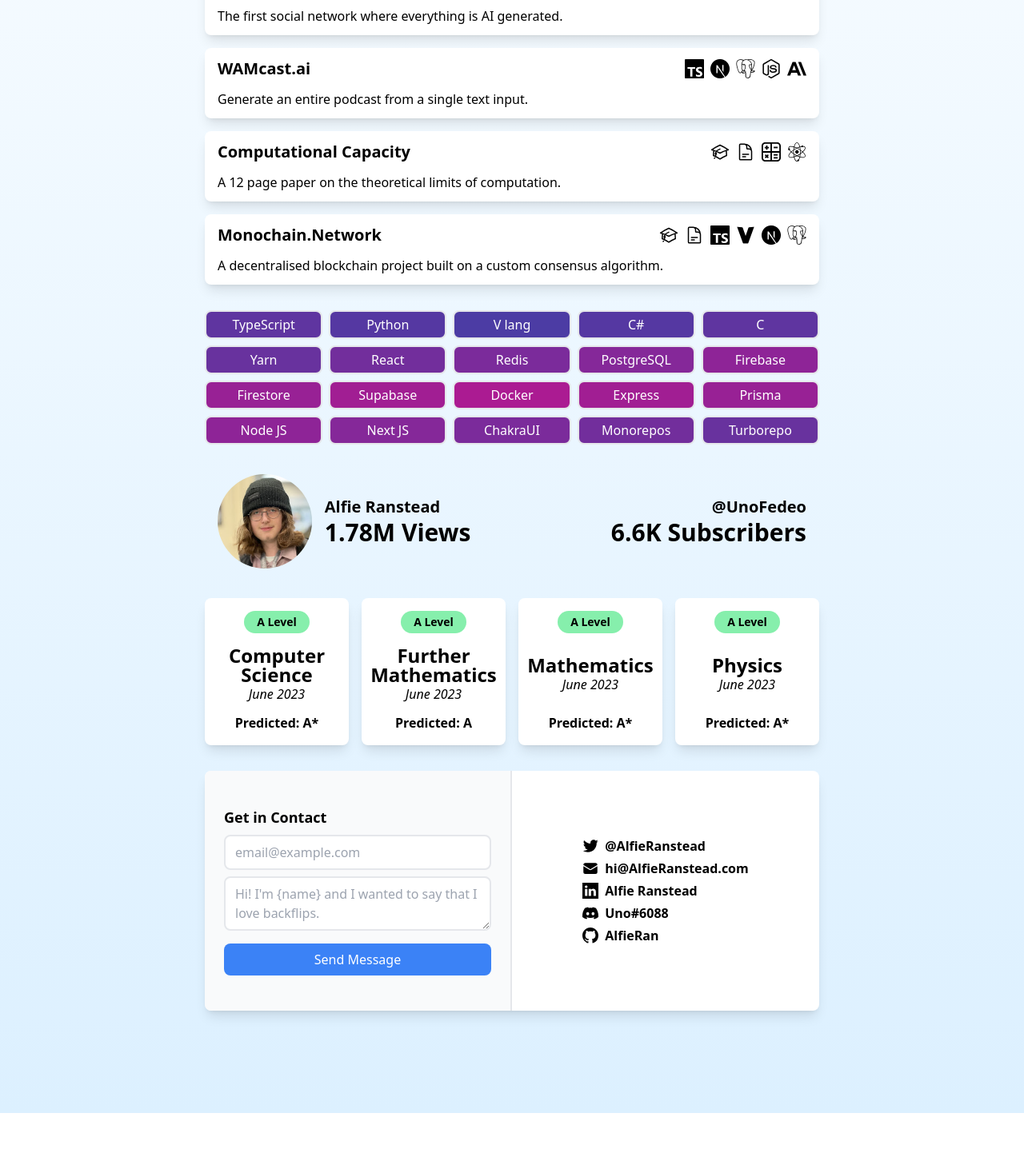
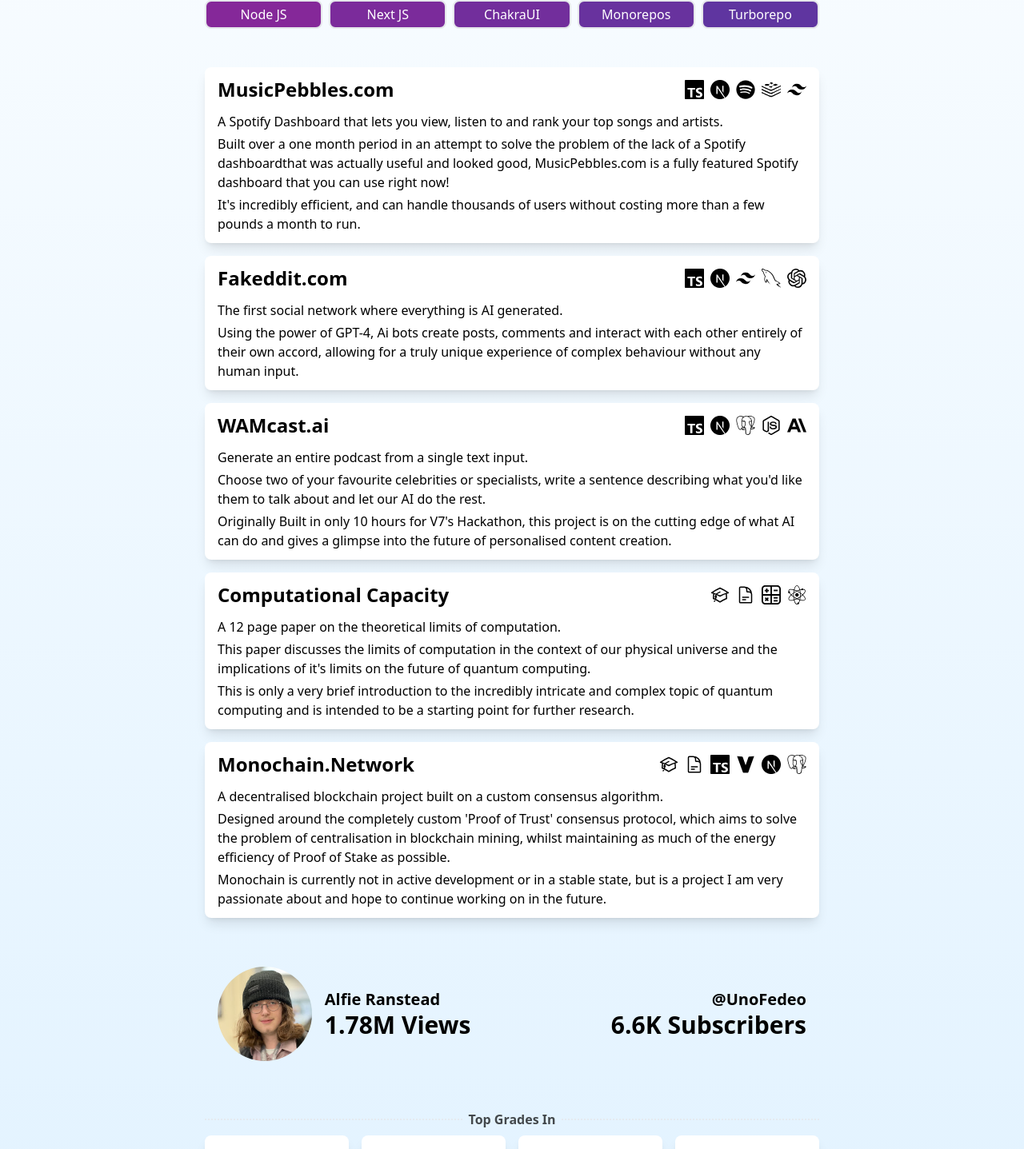
Before and after one commit to AlfieRan/Personal-website, a Next.js app: page / in a window 1280 px wide. Shown: the part 678-2115 px from the top of the page at 80% size. Before the commit the page ends 2070 px from the top, so only its background shows below. Built offline with nearby package versions, Linux system fonts and the light colour scheme.

Commit message:
feat: project more info

```diff
--- a/src/app/components/slides/Education.tsx
+++ b/src/app/components/slides/Education.tsx
@@ -11,51 +11,23 @@
 	subject: "Physics", grade: "A*"
 }];
 
-const GCSES = [{
-		subject: "Mathematics", grade: "9"
-	},
-	{
-		subject: "Computer Science", grade: "9"
-	}, {
-		subject: "Physics", grade: "9"
-	}, {
-		subject: "Chemistry", grade: "9"
-	}, {
-		subject: "Biology", grade: "9"
-	}, {
-		subject: "Business Studies", grade: "9"
-	}, {
-		subject: "Additional Mathematics", grade: "A"
-	}, {
-		subject: "English Language", grade: "7"
-	}, {
-		subject: "English Literature", grade: "7"
-	}, {
-		subject: "Art and Design", grade: "6"
-	}, {
-		subject: "Spanish", grade: "5"
-	}];
-
 export const EducationSlide = () => (
-	<div className={"flex flex-col w-full space-y-4"}>
+	<div className={"flex flex-col w-full space-y-2 pb-4"}>
+		<div className={"flex flex-row w-full justify-center items-center font-semibold space-x-2 opacity-70"}>
+			<div className={"w-full border-b-2 border-dotted"} />
+			<span className={"whitespace-nowrap"}>Top Grades In</span>
+			<div className={"w-full border-b-2 border-dotted"} />
+		</div>
 		<div className={"grid grid-cols-2 sm:grid-cols-4 w-full gap-2 md:gap-4"}>
 			{ALevels.map(subject => (
 				<ALevel subject={subject.subject} grade={subject.grade} key={subject.subject + "_a_level_item"}/>))}
 		</div>
-		{/*<motion.div*/}
-		{/*	className={"grid grid-cols-4 sm:grid-cols-6 w-full gap-4"}*/}
-		{/*	initial={{scale: 0.9}}*/}
-		{/*	whileInView={{scale: 1}}*/}
-		{/*>*/}
-		{/*	{GCSES.map(subject => (*/}
-		{/*		<GCSE subject={subject.subject} grade={subject.grade} key={subject.subject + "_gcse_item"}/>))}*/}
-		{/*</motion.div>*/}
 	</div>
 );
 
 const ALevel = ({subject, grade}: { subject: string; grade: string }) => (
 	<motion.div
-		className={"col-span-1 inline-block flex flex-col w-full bg-white dark:bg-black-400 dark:border-2 dark:border-black-200 rounded-lg shadow-lg py-4 px-2 md:px-6 justify-between items-center space-y-3"}
+		className={"col-span-1 inline-block flex flex-col w-full bg-white dark:bg-black-400 dark:border-2 dark:border-black-200 rounded-lg shadow-lg pb-6 py-4 px-2 md:px-6 justify-between items-center space-y-3"}
 		initial={{scale: 0.8}}
 		whileInView={{scale: 1}}
 		whileHover={{ scale: 1.05 }}
@@ -64,15 +36,13 @@
 			duration: 0.15,
 		}}
 	>
+		<div className={"flex flex-col h-full items-center justify-center text-center "}>
+			<b className={"text-2xl text-center leading-none"}>{subject}</b>
+		</div>
 		<div
-			className={"flex flex-row items-center justify-center text-center text-sm px-4 py-1 mb-1 rounded-full bg-green-300 text-black-700 font-semibold"}>
+			className={"flex flex-row items-center justify-center text-center text-sm px-4 py-1 mb-2 rounded-full bg-green-300 text-black-700 font-semibold"}>
 			<p>A Level</p>
 		</div>
-		<div className={"flex flex-col items-center justify-center text-center"}>
-			<b className={"text-2xl text-center leading-none"}>{subject}</b>
-			<i>June 2023</i>
-		</div>
-		<b>Predicted: {grade}</b>
 	</motion.div>);
 
 const GCSE = ({subject, grade}: { subject: string; grade: string }) => (
--- a/src/app/components/slides/Projects.tsx
+++ b/src/app/components/slides/Projects.tsx
@@ -26,34 +26,50 @@
 	icons: JSX.Element[]
 }[] = [{
 	name: "MusicPebbles.com",
-	description: "A Spotify Dashboard that lets you view, listen to and rank your top songs and artists.",
+	description: "A Spotify Dashboard that lets you view, listen to and rank your top songs and artists.\n " +
+		"Built over a one month period in an attempt to solve the problem of the lack of a Spotify dashboard" +
+	"that was actually useful and looked good, MusicPebbles.com is a fully featured Spotify dashboard that" +
+		" you can use right now!\n It's incredibly efficient, and can handle thousands of users without costing more than" +
+		" a few pounds a month to run.",
 	link: "https://www.musicpebbles.com/",
 	icons: [<TypescriptLogo size={24} key={"ts_icon_ms"}/>, <NextjsLogo size={24} key={"nj_icon_ms"}/>,
 		<SpotifyLogo size={24} key={"s_icon_ms"}/>, <RedisLogo size={24} key={"r_icon_ms"}/>,
 		<TailwindcssLogo size={24} key={"t_icon_ns"}/>]
 }, {
 	name: "Fakeddit.com",
-	description: "The first social network where everything is AI generated.",
+	description: "The first social network where everything is AI generated.\n Using the power of GPT-4, Ai bots create" +
+		" posts, comments and interact with each other entirely of their own accord, allowing for a truly unique experience" +
+		" of complex behaviour without any human input.",
 	link: "https://www.fakeddit.com/",
 	icons: [<TypescriptLogo size={24} key={"ts_icon_f"}/>, <NextjsLogo size={24} key={"nj_icon_f"}/>,
 		<TailwindcssLogo size={24} key={"t_icon_f"}/>, <MysqlLogo size={24} key={"ms_icon_f"}/>,
 		<OpenaiLogo size={24} key={"o_icon_f"}/>]
 }, {
 	name: "WAMcast.ai",
-	description: "Generate an entire podcast from a single text input.",
+	description: "Generate an entire podcast from a single text input. \n Choose two of your favourite celebrities or " +
+		"specialists, write a sentence describing what you'd like them to talk about and let our AI do the rest.\n " +
+		"Originally Built in only 10 hours for V7's Hackathon, this project is on the cutting edge of what AI can do and " +
+		"gives a glimpse into the future of personalised content creation.",
 	link: "https://wamcast.ai/",
 	icons: [<TypescriptLogo size={24} key={"ts_icon_w"}/>, <NextjsLogo size={24} key={"nj_icon_w"}/>,
 		<PostgresqlLogo size={24} key={"ps_icon_w"}/>, <NodejsLogo size={24} key={"no_icon_w"}/>,
 		<AnthropicLogo size={24} key={"an_icon_w"}/>]
 }, {
 	name: "Computational Capacity",
-	description: "A 12 page paper on the theoretical limits of computation.",
+	description: "A 12 page paper on the theoretical limits of computation.\n This paper discusses the limits of" +
+		" computation in the context of our physical universe and the implications of it's limits on the future of " +
+		" quantum computing.\n This is only a very brief introduction to the incredibly intricate and complex topic of" +
+		" quantum computing and is intended to be a starting point for further research.",
 	link: "/files/ComputationalCapacity.pdf",
 	icons: [<AcademicLogo size={24} key={"ac_icon_cc"}/>, <PaperLogo size={24} key={"p_icon_cc"}/>,
 		<MathsLogo size={24} key={"m_icon_cc"}/>, <PhysicsLogo size={24} key={"ph_icon_cc"}/>]
 }, {
 	name: "Monochain.Network",
-	description: "A decentralised blockchain project built on a custom consensus algorithm.",
+	description: "A decentralised blockchain project built on a custom consensus algorithm. \n Designed around the " +
+		"completely custom 'Proof of Trust' consensus protocol, which aims to solve the problem of centralisation in " +
+		"blockchain mining, whilst maintaining as much of the energy efficiency of Proof of Stake as possible.\n " + "" +
+		"Monochain is currently not in active development or in a stable state, but is a project I am very passionate " +
+		"about and hope to continue working on in the future.",
 	link: "https://monochain.network/",
 	icons: [<AcademicLogo size={24} key={"ac_icon_mn"}/>, <PaperLogo size={24} key={"ph_icon_mn"}/>,
 		<TypescriptLogo size={24} key={"ts_icon_mn"}/>, <VlangLogo size={24} key={"mn_icon_v"}/>,
@@ -63,7 +79,7 @@
 export function ProjectsSlide() {
 	const width = useScreenWidth();
 	const offset = width < 640 ? 0 : 25;
-	const scaleMulti = width < 640 ? 1.05 : 1.1;
+	const scaleMulti = width < 640 ? 1 : 1.1;
 
 	return (<div className={"flex flex-col w-full space-y-4"}>
 		{Projects.map((project, index) => (
@@ -71,21 +87,26 @@
 				className={"w-full shadow-lg rounded-lg px-4 py-3 bg-white dark:bg-black-700 dark:border-2 dark:border-black-200 dark:text-white overflow-hidden"}
 				initial={{x: -100, scale: 0.9, opacity: 0.9}}
 				whileInView={{x: 0, scale: 1, opacity: 1}}
-				whileHover={{ scale: scaleMulti, x: offset }}
+				whileHover={{scale: scaleMulti, x: offset}}
 				transition={{
 					ease: "easeInOut",
 					duration: 0.2,
 				}}
 				key={project.name + "_project_slide"}
 			>
-				<a href={project.link} target={"_blank"} className={"flex flex-col w-full  space-y-1"}>
-					<div className={"flex flex-col space-y-2 mb-2 md:flex-row md:space-y-0 w-full justify-between md:items-center"}>
-						<p className={"font-semibold text-xl"}>{project.name}</p>
+				<a href={project.link} target={"_blank"} className={"flex flex-col w-full space-y-1"}>
+					<div
+						className={"flex flex-col space-y-2 mb-2 md:flex-row md:space-y-0 w-full justify-between md:items-center"}>
+						<p className={"font-semibold text-2xl"}>{project.name}</p>
 						<div className={"flex flex-row space-x-2"}>
 							{project.icons}
 						</div>
 					</div>
-					<p>{project.description}</p>
+					<div className={"space-y-1"}>
+						{project.description.split("\n").map((line, index) => (
+							<p key={project.name + "_line_" + index}>{line}</p>
+						))}
+					</div>
 				</a>
 			</motion.div>
 		))}
--- a/src/app/components/slides/Youtube.tsx
+++ b/src/app/components/slides/Youtube.tsx
@@ -10,7 +10,7 @@
 			ease: "easeInOut",
 			duration: 0.15,
 		}}
-		className={"w-full px-4"}
+		className={"w-full px-4 py-2"}
 	>
 		<a href={"https://www.youtube.com/@UnoFedeo/"} className={"flex flex-row w-full justify-center items-center space-x-4"} target={"_blank"}>
 			<div className={"flex items-center justify-center w-36 overflow-hidden rounded-full"}>
--- a/src/app/page.tsx
+++ b/src/app/page.tsx
@@ -5,10 +5,10 @@
 }
 
 export default function Home() {
-  const Items: React.FC<ItemProps>[] = [AboutSlide, ProjectsSlide, Tools, Youtube, EducationSlide, ContactSlide]
+  const Items: React.FC<ItemProps>[] = [AboutSlide, Tools, ProjectsSlide, Youtube, EducationSlide, ContactSlide]
 
   return (
-    <div className={"flex flex-col space-y-8 pb-12 w-full h-fit min-h-screen"}>
+    <div className={"flex flex-col space-y-12 pb-12 w-full h-fit min-h-screen"}>
       {Items.map((Item, index) => (
         <Item index={index} key={`slide_${index}`} />
       ))}
```
Also changed, not shown: 1 other file (tests, documents, lock files or other folders).
